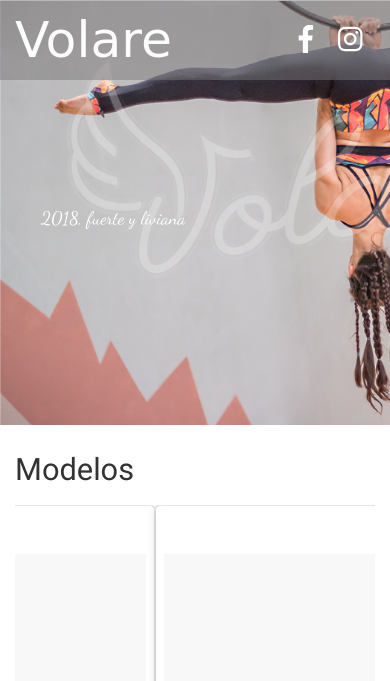
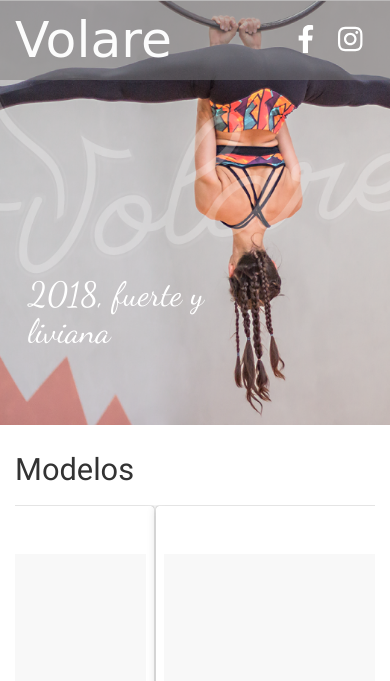
Before and after one commit to gentilmente/gise-web, a plain HTML site: page index.html in a window 390 px wide. Shown: the top 681 px of the page. Drawn offline with nearby package versions, Linux system fonts and the light colour scheme; a script that the page names is missing; a web font is replaced by a local one.

Commit message:
responsive 480 iphone leyenda

```diff
--- a/css/style.css
+++ b/css/style.css
@@ -641,17 +641,19 @@ a.more {
     }
     .banner {
         min-height: 425px;
+        background-position: -120px 0px;
     }
     .bnr-text {
-        padding: 1.5em 0 2em;
-        width: 79%;
-        margin: 7em auto 0;
+        padding: 0em;
+        width: 60%;
+        margin: 14em 1em 0em 2em ;
     }
     .bnr-text h2 {
         font-size: 2.2em;
     }
     .bnr-text h4 {
-        font-size: 1.3em;
+
+        font-size: 2.4em;
     }
     a.more {
         padding: 0.6em 1.2em;
```
